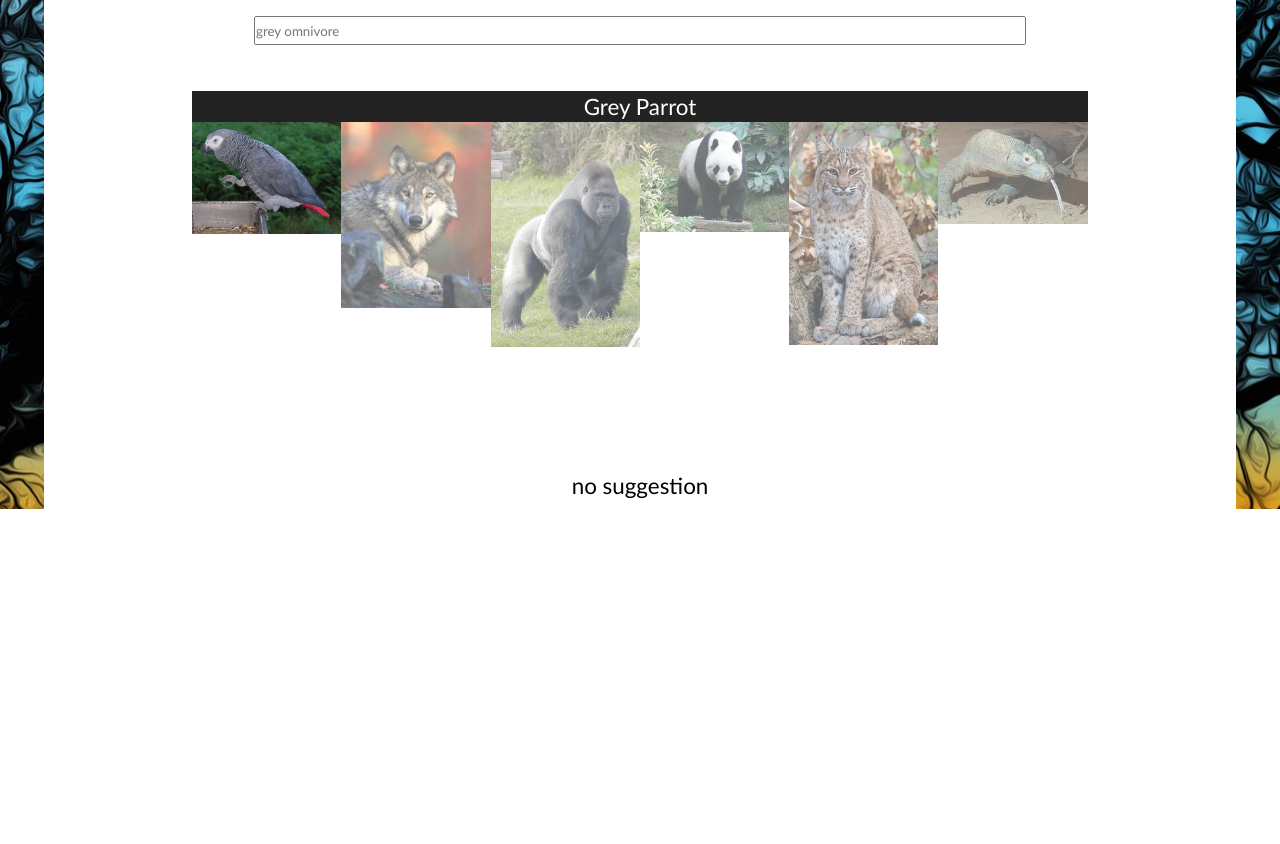
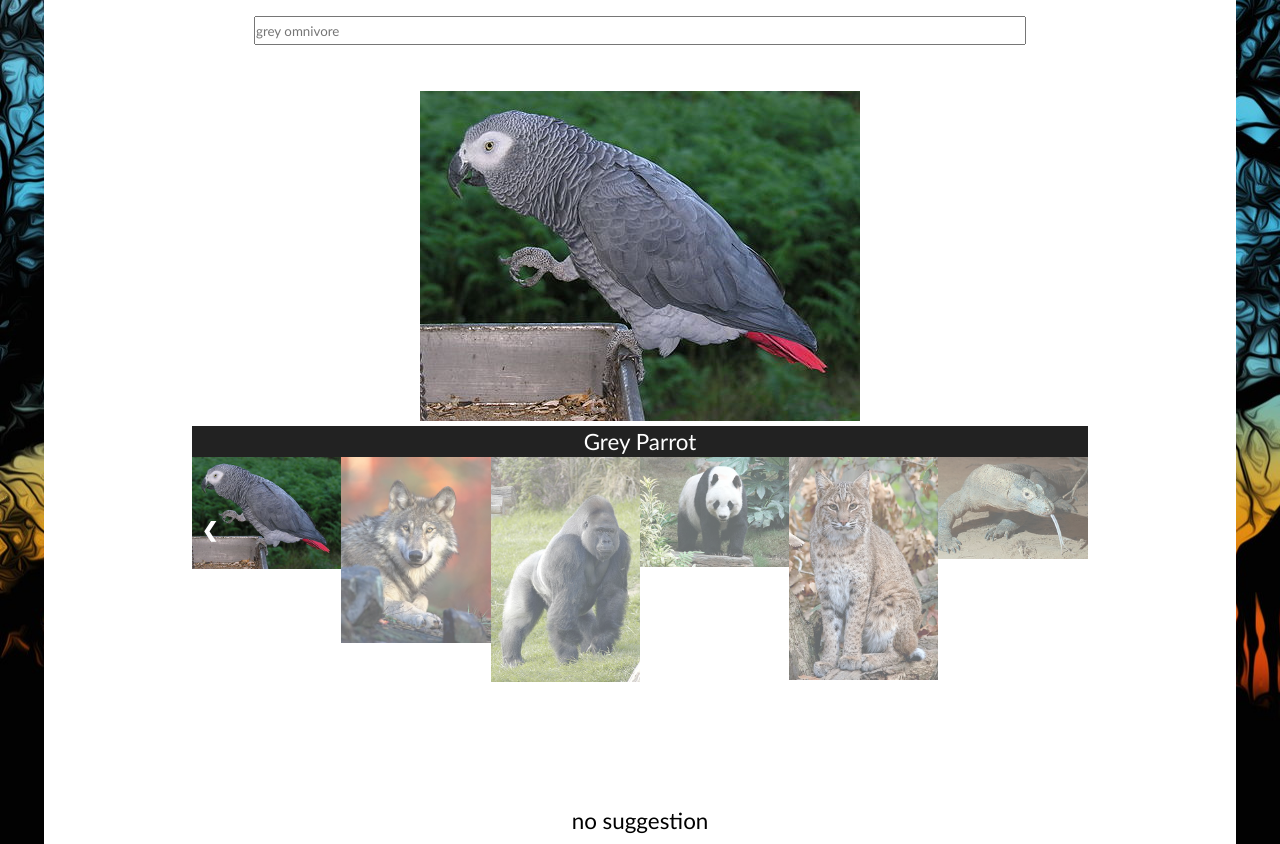
Before and after one commit to Tanasa-George-Andrei/MeoW-Web-Technologies-Project-, a PHP site: page /PHP/search.php in a window 1280 px wide. Shown: the part 89-933 px from the top of the page. Before the commit the page ends 598 px from the top, so only its background shows below. Run offline with PHP 8.4, Linux system fonts and the light colour scheme; data that the repository does not hold is empty.

Commit message:
Tried somethings

```diff
--- a/GradinaZoo/CSS/search.css
+++ b/GradinaZoo/CSS/search.css
@@ -91,11 +91,6 @@
 }
 
 .slides {
-    display: none;
-}
-.slides img{
-    max-height: min(30vh, 400px);
-    object-fit: cover;
     display: none;
 }
 
--- a/GradinaZoo/PHP/search.php
+++ b/GradinaZoo/PHP/search.php
@@ -37,27 +37,27 @@
 
             <div id="slide-show">
                 <div class="slides">
-                    <a href="wiki.php/q?file=grey parrot.xml"><img src="/Img/440px-Psittacus_erithacus_-perching_on_tray-8d.jpg"></a>
+                    <a href="wiki.php/q?file=grey parrot.xml"><img src="../Img/440px-Psittacus_erithacus_-perching_on_tray-8d.jpg"></a>
                 </div>
 
                 <div class="slides">
-                    <a href="wiki.php/q?file=wolf.xml"><img src="/Img/Front_view_of_a_resting_Canis_lupus_ssp.jpg"></a>
+                    <a href="wiki.php/q?file=wolf.xml"><img src="../Img/Front_view_of_a_resting_Canis_lupus_ssp.jpg"></a>
                 </div>
 
                 <div class="slides">
-                    <a href="wiki.php/q?file=gorilla.xml"><img src="/Img/Gorille_des_plaines_de_louest_à_lEspace_Zoologique.jpg"></a>
+                    <a href="wiki.php/q?file=gorilla.xml"><img src="../Img/Gorille_des_plaines_de_louest_à_lEspace_Zoologique.jpg"></a>
                 </div>
 
                 <div class="slides">
-                    <a href="wiki.php/q?file=giant panda.xml"><img src="/Img/Grosser_Panda.jpg"></a>
+                    <a href="wiki.php/q?file=giant panda.xml"><img src="../Img/Grosser_Panda.jpg"></a>
                 </div>
 
                 <div class="slides">
-                    <a href="wiki.php/q?file=bobcat.xml"><img src="/Img/Bobcat_at_Columbus_Zoo_Boo.jpg"></a>
+                    <a href="wiki.php/q?file=bobcat.xml"><img src="../Img/Bobcat_at_Columbus_Zoo_Boo.jpg"></a>
                 </div>
 
                 <div class="slides">
-                    <a href="wiki.php/q?file=komodo dragon.xml"><img src="/Img/Komodo_dragon_with_tongue.jpg"></a>
+                    <a href="wiki.php/q?file=komodo dragon.xml"><img src="../Img/Komodo_dragon_with_tongue.jpg"></a>
                 </div>
 
                 <a class="prev" onclick="plusSlides(-1)">❮</a>
@@ -69,27 +69,27 @@
 
                 <div class="row">
                     <div class="column">
-                        <img class="demo cursor" src="/Img/440px-Psittacus_erithacus_-perching_on_tray-8d.jpg" width="100%" onclick="currentSlide(1)"
+                        <img class="demo cursor" src="../Img/440px-Psittacus_erithacus_-perching_on_tray-8d.jpg" width="100%" onclick="currentSlide(1)"
                             alt="Grey Parrot">
                     </div>
                     <div class="column">
-                        <img class="demo cursor" src="/Img/Front_view_of_a_resting_Canis_lupus_ssp.jpg" width="100%" onclick="currentSlide(2)"
+                        <img class="demo cursor" src="../Img/Front_view_of_a_resting_Canis_lupus_ssp.jpg" width="100%" onclick="currentSlide(2)"
                             alt="Wolf">
                     </div>
                     <div class="column">
-                        <img class="demo cursor" src="/Img/Gorille_des_plaines_de_louest_à_lEspace_Zoologique.jpg" width="100%" onclick="currentSlide(3)"
+                        <img class="demo cursor" src="../Img/Gorille_des_plaines_de_louest_à_lEspace_Zoologique.jpg" width="100%" onclick="currentSlide(3)"
                             alt="Gorilla">
                     </div>
                     <div class="column">
-                        <img class="demo cursor" src="/Img/Grosser_Panda.jpg" width="100%" onclick="currentSlide(4)"
+                        <img class="demo cursor" src="../Img/Grosser_Panda.jpg" width="100%" onclick="currentSlide(4)"
                             alt="Giant Panda">
                     </div>
                     <div class="column">
-                        <img class="demo cursor" src="/Img/Bobcat_at_Columbus_Zoo_Boo.jpg" width="100%" onclick="currentSlide(5)"
+                        <img class="demo cursor" src="../Img/Bobcat_at_Columbus_Zoo_Boo.jpg" width="100%" onclick="currentSlide(5)"
                             alt="Bobcat">
                     </div>
                     <div class="column">
-                        <img class="demo cursor" src="/Img/Komodo_dragon_with_tongue.jpg" width="100%" onclick="currentSlide(6)"
+                        <img class="demo cursor" src="../Img/Komodo_dragon_with_tongue.jpg" width="100%" onclick="currentSlide(6)"
                             alt="Komodo dragon">
                     </div>
                 </div>
```
